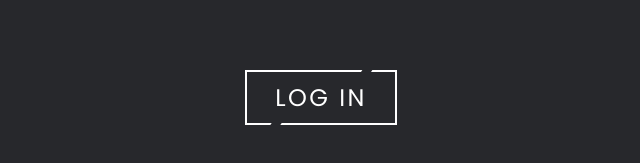
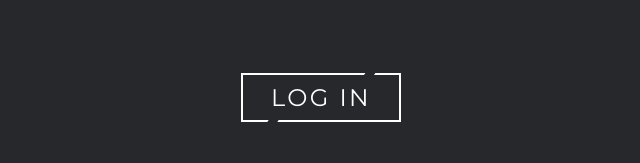
Before and after one commit to BrunoMendiburu/NEON-BUTTON-V2, a plain HTML site: page index.html in a window 1280 px wide. Shown: the part 303-466 px from the top of the page, 319-959 px from the left. Drawn offline with Linux system fonts and the light colour scheme.

Commit message:
cambio letra

```diff
--- a/style.css
+++ b/style.css
@@ -1,10 +1,12 @@
 @import url('https://fonts.googleapis.com/css2?family=Poppins&display=swap');
+@import url('https://fonts.googleapis.com/css2?family=Montserrat&display=swap');
+
 
 * {
     margin: 0;
     padding: 0;
     box-sizing: border-box;
-    font-family: 'Poppins', sans-serif;
+font-family: 'Montserrat', sans-serif;
 
 }
 
```
